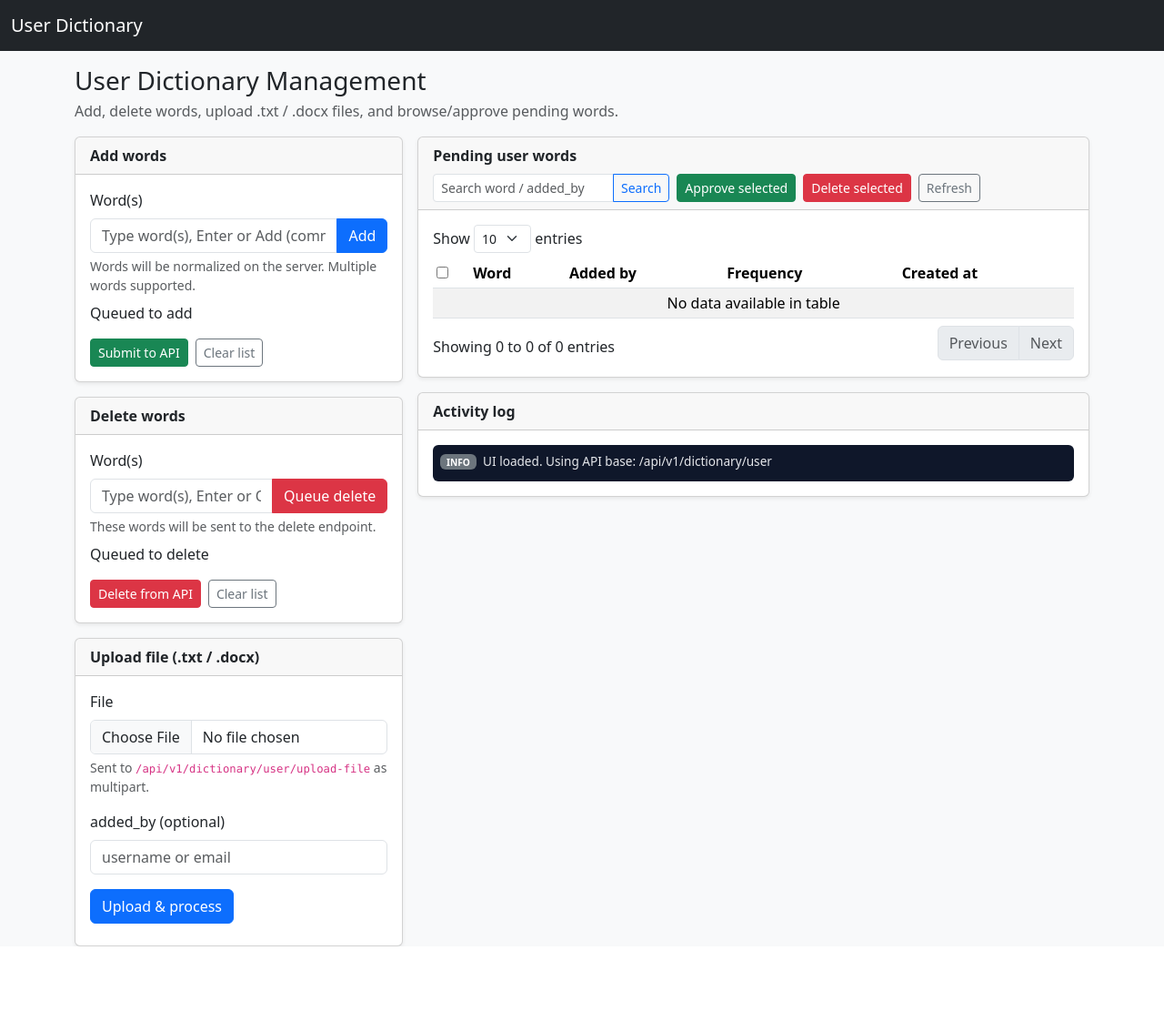
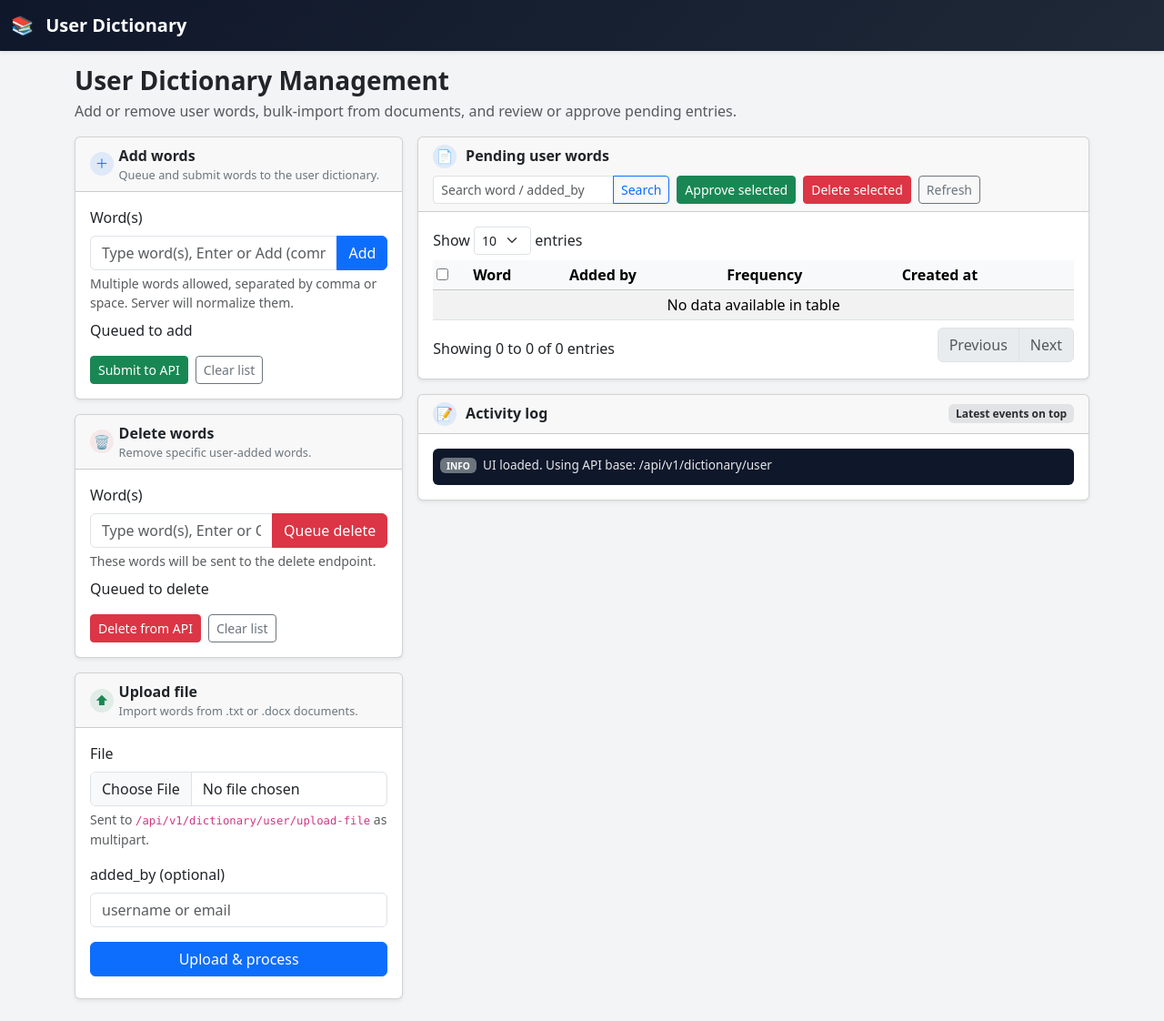
Before and after one commit to kagapa-blr/kagapa-tools, a Flask app: page /api/v1/dictionary/user/dashboard in a window 1280 px wide. Shown: the whole page at 91% size. Before the commit the page ends 1040 px from the top, so only its background shows below. Run offline with Flask 3, Linux system fonts and the light colour scheme; data that the repository does not hold is empty; parts of the project's set-up code (start-up, migrations or seed data) failed here and were passed over; some libraries are stand-ins or nearby versions.

Commit message:
Enhance user dictionary UI; improve layout, add icons, and update text for clarity and usability

```diff
--- /dev/null
+++ b/static/css/user_dictionary.css
@@ -0,0 +1,64 @@
+body {
+    background: #f3f4f6;
+}
+
+.navbar-gradient {
+    background: linear-gradient(135deg, #0f172a, #1f2937);
+}
+
+.chip {
+    display: inline-flex;
+    align-items: center;
+    padding: 0.15rem 0.5rem;
+    margin: 0 0.25rem 0.25rem 0;
+    border-radius: 999px;
+    background-color: #e9ecef;
+    font-size: 0.8rem;
+}
+
+.chip button {
+    border: none;
+    background: transparent;
+    font-size: 0.8rem;
+    margin-left: 0.25rem;
+    cursor: pointer;
+}
+
+#logArea {
+    max-height: 220px;
+    overflow-y: auto;
+    font-size: 0.85rem;
+    background-color: #0f172a;
+    color: #e5e7eb;
+}
+
+.card-header-icon {
+    width: 26px;
+    height: 26px;
+    border-radius: 999px;
+    display: inline-flex;
+    align-items: center;
+    justify-content: center;
+    font-size: 0.9rem;
+    margin-right: 0.35rem;
+}
+
+.card-header-icon-primary {
+    background: rgba(13, 110, 253, 0.1);
+    color: #0d6efd;
+}
+
+.card-header-icon-danger {
+    background: rgba(220, 53, 69, 0.08);
+    color: #dc3545;
+}
+
+.card-header-icon-success {
+    background: rgba(25, 135, 84, 0.1);
+    color: #198754;
+}
+
+.card-header-subtitle {
+    font-size: 0.8rem;
+    color: #6c757d;
+}
--- a/templates/dictionary/user_dictionary.html
+++ b/templates/dictionary/user_dictionary.html
@@ -12,63 +12,40 @@
   <!-- DataTables + Bootstrap 5 CSS -->
   <link rel="stylesheet" href="https://cdn.datatables.net/1.13.8/css/dataTables.bootstrap5.min.css">
 
-  <style>
-    body {
-      background-color: #f8f9fa;
-    }
-
-    .chip {
-      display: inline-flex;
-      align-items: center;
-      padding: 0.15rem 0.5rem;
-      margin: 0 0.25rem 0.25rem 0;
-      border-radius: 999px;
-      background-color: #e9ecef;
-      font-size: 0.8rem;
-    }
-
-    .chip button {
-      border: none;
-      background: transparent;
-      font-size: 0.8rem;
-      margin-left: 0.25rem;
-      cursor: pointer;
-    }
-
-    #logArea {
-      max-height: 220px;
-      overflow-y: auto;
-      font-size: 0.85rem;
-      background-color: #0f172a;
-      color: #e5e7eb;
-    }
-  </style>
+  <!-- App CSS -->
+  <link rel="stylesheet" href="{{ url_for('static', filename='css/user_dictionary.css') }}">
 </head>
 
 <body>
   <!-- Navbar -->
-  <nav class="navbar navbar-expand-lg navbar-dark bg-dark mb-3">
+  <nav class="navbar navbar-expand-lg navbar-dark navbar-gradient mb-3 shadow-sm">
     <div class="container-fluid">
-      <a class="navbar-brand" href="#">User Dictionary</a>
+      <a class="navbar-brand fw-semibold" href="#">
+        <span class="me-2">📚</span> User Dictionary
+      </a>
     </div>
   </nav>
 
   <div class="container">
     <!-- Page title -->
     <div class="my-3">
-      <h3 class="mb-1">User Dictionary Management</h3>
+      <h3 class="mb-1 fw-semibold">User Dictionary Management</h3>
       <p class="text-muted mb-0">
-        Add, delete words, upload .txt / .docx files, and browse/approve pending words.
+        Add or remove user words, bulk-import from documents, and review or approve pending entries.
       </p>
     </div>
 
-    <div class="row g-3">
+    <div class="row g-3 mb-4">
       <!-- Left column: Add/Delete/Upload -->
-      <div class="col-lg-4">
+      <div class="col-lg-4 d-flex flex-column gap-3">
         <!-- Add words -->
-        <div class="card mb-3 shadow-sm">
-          <div class="card-header">
-            <strong>Add words</strong>
+        <div class="card shadow-sm">
+          <div class="card-header d-flex align-items-center">
+            <span class="card-header-icon card-header-icon-primary">＋</span>
+            <div>
+              <div class="fw-semibold">Add words</div>
+              <div class="card-header-subtitle">Queue and submit words to the user dictionary.</div>
+            </div>
           </div>
           <div class="card-body">
             <div class="mb-2">
@@ -81,7 +58,7 @@
                 </button>
               </div>
               <div class="form-text">
-                Words will be normalized on the server. Multiple words supported.
+                Multiple words allowed, separated by comma or space. Server will normalize them.
               </div>
             </div>
 
@@ -102,9 +79,13 @@
         </div>
 
         <!-- Delete words -->
-        <div class="card mb-3 shadow-sm">
-          <div class="card-header">
-            <strong>Delete words</strong>
+        <div class="card shadow-sm">
+          <div class="card-header d-flex align-items-center">
+            <span class="card-header-icon card-header-icon-danger">🗑</span>
+            <div>
+              <div class="fw-semibold">Delete words</div>
+              <div class="card-header-subtitle">Remove specific user-added words.</div>
+            </div>
           </div>
           <div class="card-body">
             <div class="mb-2">
@@ -139,8 +120,12 @@
 
         <!-- Upload file -->
         <div class="card shadow-sm">
-          <div class="card-header">
-            <strong>Upload file (.txt / .docx)</strong>
+          <div class="card-header d-flex align-items-center">
+            <span class="card-header-icon card-header-icon-success">⬆</span>
+            <div>
+              <div class="fw-semibold">Upload file</div>
+              <div class="card-header-subtitle">Import words from .txt or .docx documents.</div>
+            </div>
           </div>
           <div class="card-body">
             <div class="mb-3">
@@ -156,7 +141,7 @@
               <input type="text" class="form-control" id="addedByInput" placeholder="username or email">
             </div>
 
-            <button id="uploadBtn" class="btn btn-primary mb-2">
+            <button id="uploadBtn" class="btn btn-primary mb-2 w-100">
               Upload &amp; process
             </button>
 
@@ -168,12 +153,13 @@
       </div>
 
       <!-- Right column: Table + Logs -->
-      <div class="col-lg-8">
+      <div class="col-lg-8 d-flex flex-column gap-3">
         <!-- Table -->
-        <div class="card mb-3 shadow-sm">
+        <div class="card shadow-sm">
           <div class="card-header d-flex flex-wrap gap-2 justify-content-between align-items-center">
             <div>
-              <strong>Pending user words</strong>
+              <span class="card-header-icon card-header-icon-primary">📄</span>
+              <span class="fw-semibold">Pending user words</span>
             </div>
 
             <div class="d-flex flex-wrap gap-2">
@@ -194,13 +180,10 @@
                 Refresh
               </button>
             </div>
-
-
-
           </div>
           <div class="card-body">
-            <table id="userWordsTable" class="table table-striped table-sm align-middle" style="width: 100%;">
-              <thead>
+            <table id="userWordsTable" class="table table-striped table-sm align-middle mb-0" style="width: 100%;">
+              <thead class="table-light">
                 <tr>
                   <th style="width: 32px;">
                     <input type="checkbox" id="selectAllRows">
@@ -218,8 +201,14 @@
 
         <!-- Activity log -->
         <div class="card shadow-sm">
-          <div class="card-header">
-            <strong>Activity log</strong>
+          <div class="card-header d-flex align-items-center justify-content-between">
+            <div>
+              <span class="card-header-icon card-header-icon-primary">📝</span>
+              <span class="fw-semibold">Activity log</span>
+            </div>
+            <span class="badge bg-secondary-subtle text-secondary-emphasis">
+              Latest events on top
+            </span>
           </div>
           <div class="card-body">
             <div id="logArea" class="p-2 rounded">
```
